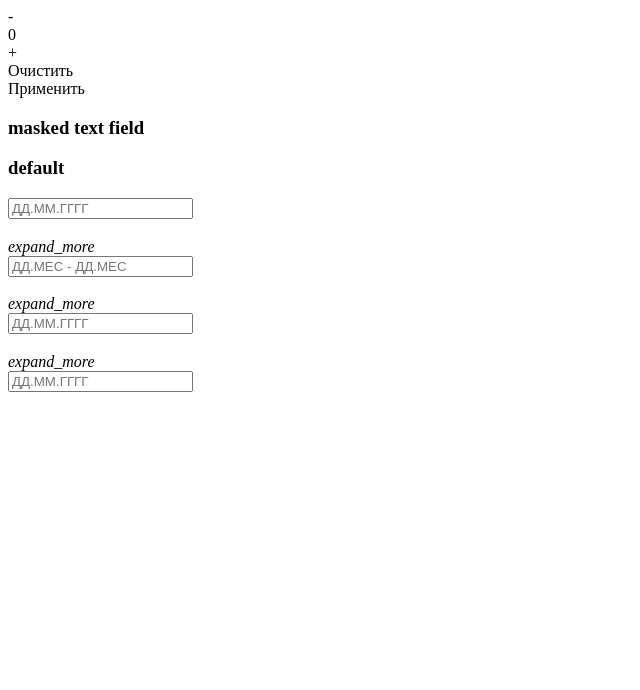
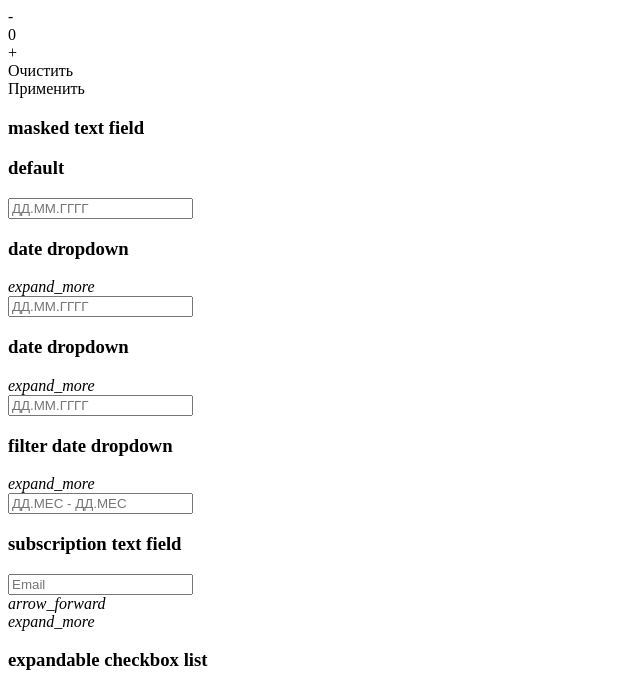
Before and after one commit to maratv85/FSD_Task2, a Node project: template src/pages/uikit/form-elements/form-elements.pug in a window 1280 px wide. Shown: the part 717-1407 px from the top of the page, without its empty margins (0-640 px from the left). Before the commit the page ends 1109 px from the top, so only its background shows below. Run offline with Node 20 templates, Linux system fonts and the light colour scheme; the template is opened without the code that fills it, so the values that code supplies are empty.

Commit message:
Add subscription text field. Start making expandable checkbox list

```diff
--- /dev/null
+++ b/src/blocks/checkbox-list/checkbox-list.pug
@@ -0,0 +1,9 @@
+include ../material-icons/material-icons.pug
+include ../heading/heading.pug
+
+mixin checkbox-list({title = 'expandable checkbox list', })
+  .checkbox-list.js-checkbox-list
+    .checkbox-list__arrow.js-checkbox-list__arrow
+      +material-icons({type: 'expand_more', color: 'dark-shade-50'})
+    .checkbox-list__header.js-checkbox-list__header
+      +heading({type: 'h3', text: title})
--- /dev/null
+++ b/src/blocks/checkbox-list/checkbox-list.scss
@@ -0,0 +1,4 @@
+.checkbox-list {
+  max-width: 266px;
+  position: relative;
+}
--- /dev/null
+++ b/src/blocks/subscription-text-field/subscription-text-field.pug
@@ -0,0 +1,11 @@
+include ../material-icons/material-icons.pug
+
+mixin subscription-text-field({placeholder = 'Email'})
+
+  .subscription-text-field
+    input(type = 'email', class = 'subscription-text-field__input', placeholder = placeholder, name = 'subscription-email')
+    .subscription-text-field__arrow
+      +material-icons({
+        type: 'arrow_forward',
+        color: 'purple-gradient'
+      })
--- a/src/pages/uikit/form-elements/form-elements.pug
+++ b/src/pages/uikit/form-elements/form-elements.pug
@@ -10,6 +10,8 @@ block content
   include ../../../blocks/dropdown/dropdown.pug
   include ../../../blocks/date-dropdown/date-dropdown.pug
   include ../../../blocks/air-datepicker-custom/air-datepicker-custom.pug
+  include ../../../blocks/subscription-text-field/subscription-text-field.pug
+  include ../../../blocks/checkbox-list/checkbox-list.pug
 
   main.form-elements
     .form-elements__container
@@ -73,6 +75,18 @@ block content
           +text-field({
             view: 'date'})
         .form-elements__wrapper
-          +date-dropdown({fieldType: 'single'})
+          +date-dropdown({fieldType: 'range', firstHeader: 'date dropdown', secondHeader: 'date dropdown'})
         .form-elements__wrapper
-          +date-dropdown({fieldType: 'range'})
+          +date-dropdown({fieldType: 'single', firstHeader : 'filter date dropdown'})
+        .form-elements__wrapper
+          .form-elements__heading-text
+            +heading({
+              type: 'h3',
+              text: 'subscription text field'})
+          +subscription-text-field({})
+        .form-elements__wrapper
+          //- .form-elements__heading-text
+          //-   +heading({
+          //-     type: 'h3',
+          //-     text: 'expandable checkbox list'})
+          +checkbox-list({})
```
Also changed, not shown: src/blocks/subscription-text-field/subscription-text-field.scss (added, +45 -0 lines).
